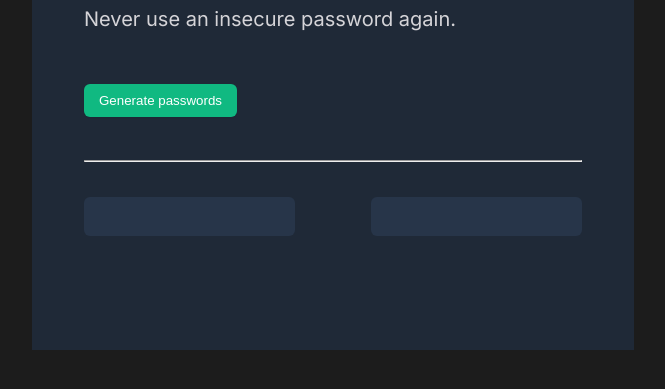
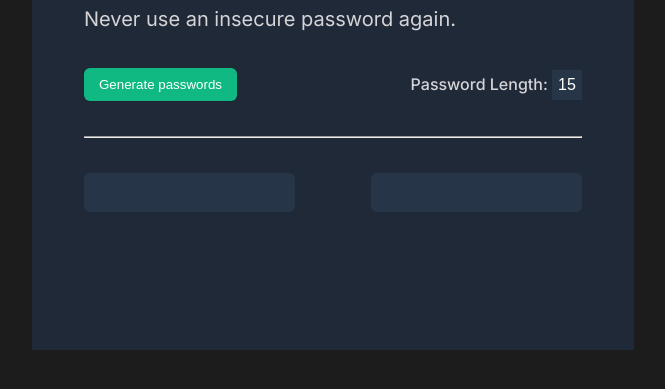
Before and after one commit to monolithdragon/random-password-generator, a website built with Vite: page index.html in a window 1280 px wide. Shown: the part 325-714 px from the top of the page, without its empty margins (307-972 px from the left). Built offline with nearby package versions, Linux system fonts and the light colour scheme.

Commit message:
Add password length

```diff
--- a/index.css
+++ b/index.css
@@ -1,4 +1,4 @@
-@import url('https://fonts.googleapis.com/css2?family=Inter:opsz,wght@14..32,100...500&family=Karla:wght@800&display=swap');
+@import url('https://fonts.googleapis.com/css2?family=Inter:opsz,wght@14..32,100..900&family=Karla:wght@800&display=swap');
 
 :root {
     --color-body-bg: #1C1C1C;
@@ -114,7 +114,6 @@ hr {
     border: none;
     border-radius: 6px;
     cursor: pointer;
-    margin: 3.1875rem 0 2.1875rem;
     background-color: var(--color-button-bg);
     box-shadow: 0px 1px 2px 0px rgba(0, 0, 0, 0.05);
 }
@@ -124,10 +123,31 @@ hr {
 }
 
 .wrapper {
-    margin-top: 2.1875rem;
+    margin-block: 2.1875rem;
     display: flex;
     align-items: center;
     justify-content: space-between;
+}
+
+.password-length {
+    font-weight: 500;
+    color: var(--color-description);
+}
+
+#password-length {
+    border: none;
+    text-align: center;
+    display: inline-block;
+    width: 30px;
+    height: 30px;
+    color: #FFFFFF;
+    font-size: 1rem;
+    font-weight: 500;
+    background-color: var(--color-password-bg);
+}
+
+#password-length:focus {
+    outline: 1px solid var(--color-button-bg);
 }
 
 .password {
@@ -137,6 +157,7 @@ hr {
     line-height: 2rem;
     font-weight: 500;
     border-radius: 6px;
+    cursor: pointer;
     color: var(--color-password-text);
     background-color: var(--color-password-bg);
 }
--- a/index.html
+++ b/index.html
@@ -9,7 +9,10 @@
       <h1 class="title">Generate <p class="green">a random password</p>
       </h1>
       <p class="description">Never use an insecure password again.</p>
-      <button class="btn" onclick="generatePassword()">Generate passwords</button>
+      <div class="wrapper">
+        <button class="btn" onclick="generatePassword()">Generate passwords</button>
+        <label class="password-length">Password Length: <input type="text" id="password-length" value="15" /></label>
+      </div>
       <hr />
       <div class="wrapper">
         <p id="password-01" class="password"></p>
--- a/index.js
+++ b/index.js
@@ -94,12 +94,12 @@ const characters = [
 
 const passwordFirst = document.getElementById('password-01');
 const passwordSecond = document.getElementById('password-02');
-const passwordLength = 15;
+const passwordLength = document.getElementById('password-length');
 
 function generatePassword() {
 	ResetContent();
 
-	for (let index = 0; index < passwordLength; index++) {
+	for (let index = 0; index < passwordLength.value; index++) {
 		const characterIndex = Math.floor(Math.random() * characters.length);
 
 		passwordFirst.textContent += characters[characterIndex];
```
